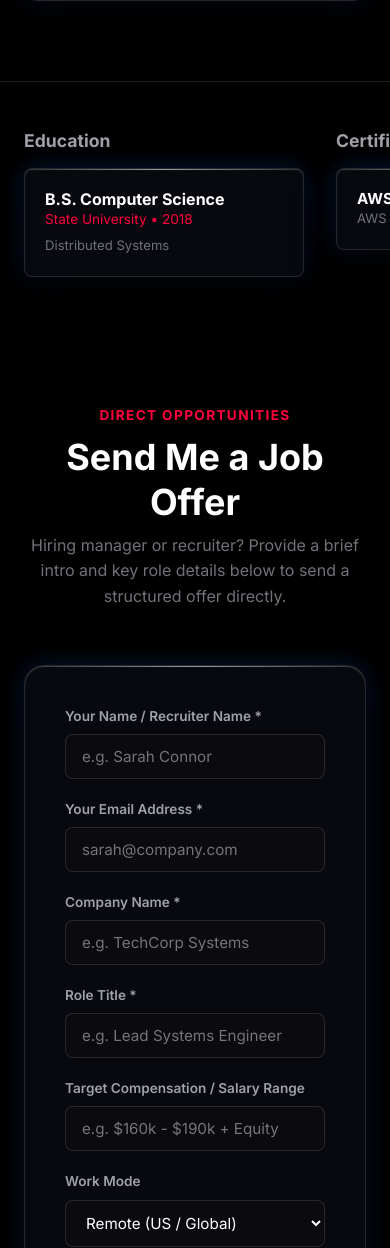
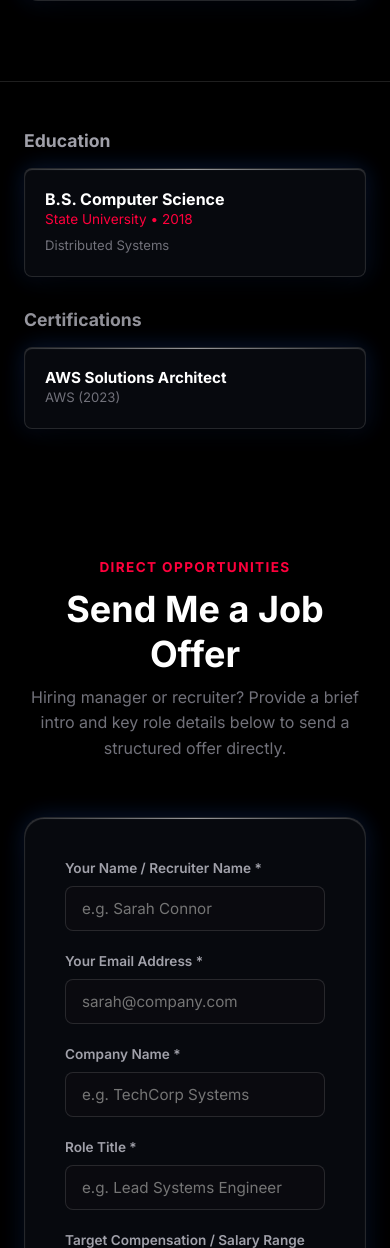
Before and after one commit to billythakidd04/billythakidd04.github.io, a PHP site: page /index.html in a window 390 px wide; the page is wider, and only the part inside the window is pictured. Shown: the part 4460-5708 px from the top of that part. Run offline with PHP 8.4, Linux system fonts and the light colour scheme; some libraries are stand-ins or nearby versions.

Commit message:
fix(layout): apply overflow constraints and grid stacking for mobile

```diff
--- a/css/styles.css
+++ b/css/styles.css
@@ -903,6 +903,18 @@ input:focus, select:focus, textarea:focus {
   }
 }
 
+@media (max-width: 768px) {
+  html, body {
+    overflow-x: hidden;
+    width: 100%;
+  }
+
+  .responsive-subgrid,
+  .projects-grid {
+    grid-template-columns: 1fr !important;
+  }
+}
+
 /* Clean Print Styling */
 @media print {
   body {
```
